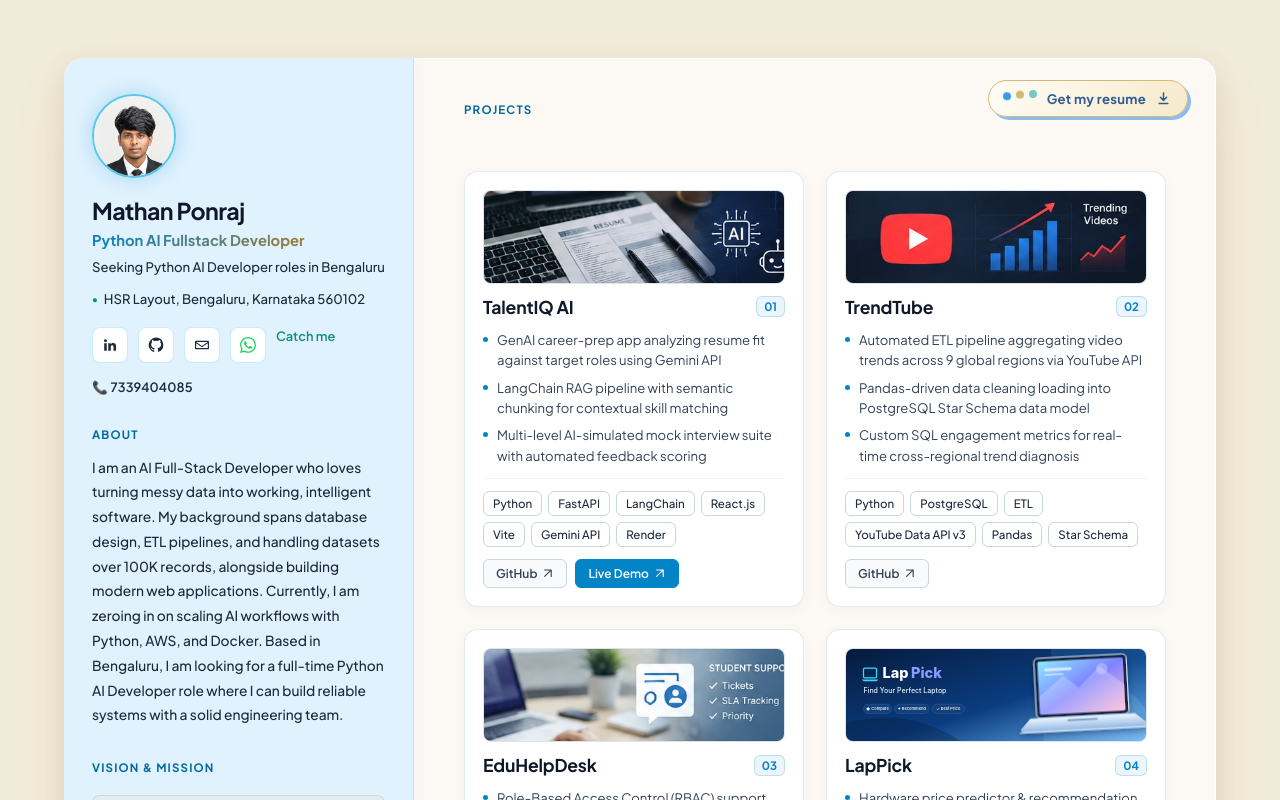
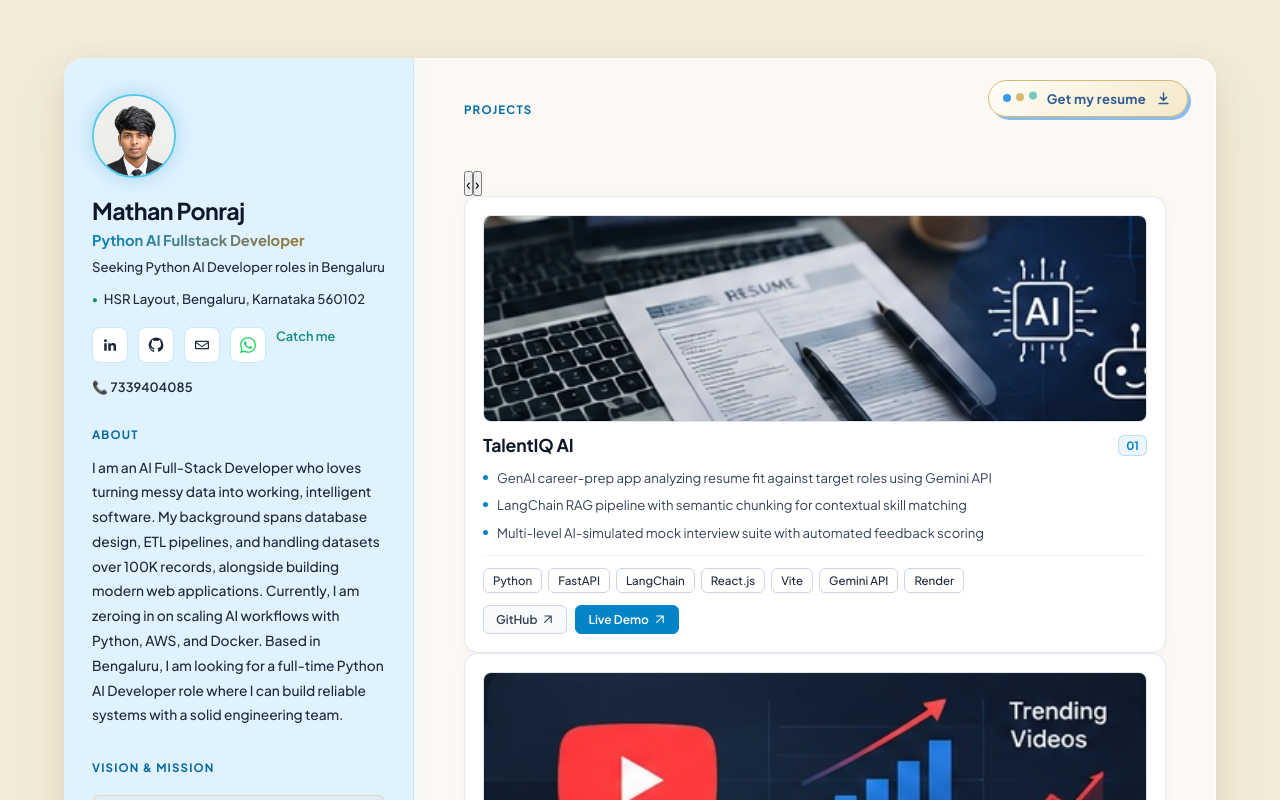
Before and after one commit to mathan-ponraj/mathan_portfolio, a React (Vite) app: page / in a window 1280 px wide. Shown: the top 800 px of the page. Built offline with nearby package versions, Linux system fonts and the light colour scheme.

Commit message:
Implement ProjectsScroller for project navigation
Added ProjectsScroller component for horizontal scrolling of project cards.

```diff
--- a/src/App.jsx
+++ b/src/App.jsx
@@ -1,4 +1,4 @@
-import React from 'react';
+import React, { useRef } from 'react';
 import './App.css';
 import './ResumeButton.css';
 
@@ -152,6 +152,30 @@ function ProjectCard({ project }) {
   );
 }
 
+function ProjectsScroller() {
+  const trackRef = useRef(null);
+
+  const scrollByCard = (direction) => {
+    const track = trackRef.current;
+    if (!track) return;
+    const card = track.querySelector('.project-card');
+    const step = card ? card.offsetWidth + 22 : 360;
+    track.scrollBy({ left: direction * step, behavior: 'smooth' });
+  };
+
+  return (
+    <div className="projects-scroller">
+      <div className="scroll-controls">
+        <button type="button" onClick={() => scrollByCard(-1)} aria-label="Scroll projects left">‹</button>
+        <button type="button" onClick={() => scrollByCard(1)} aria-label="Scroll projects right">›</button>
+      </div>
+      <section className="projects-track" ref={trackRef} aria-label="Selected projects">
+        {projects.map((project) => <ProjectCard project={project} key={project.number} />)}
+      </section>
+    </div>
+  );
+}
+
 function Sidebar() {
   return (
     <aside className="sidebar">
@@ -295,9 +319,7 @@ export default function App() {
         <div className="projects-header">
           <p className="section-kicker">Projects</p>
         </div>
-        <section className="projects-grid" aria-label="Selected projects">
-          {projects.map((project) => <ProjectCard project={project} key={project.number} />)}
-        </section>
+        <ProjectsScroller />
         <AchievementsAndEducation />
       </div>
     </main>
```
